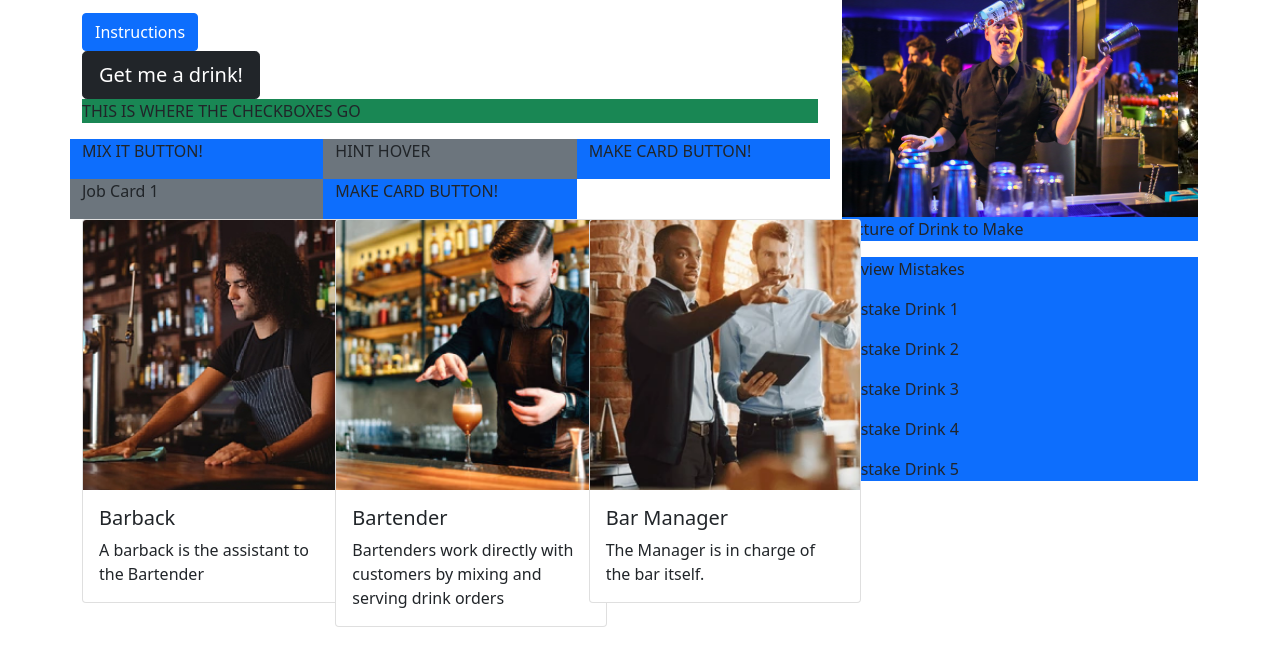
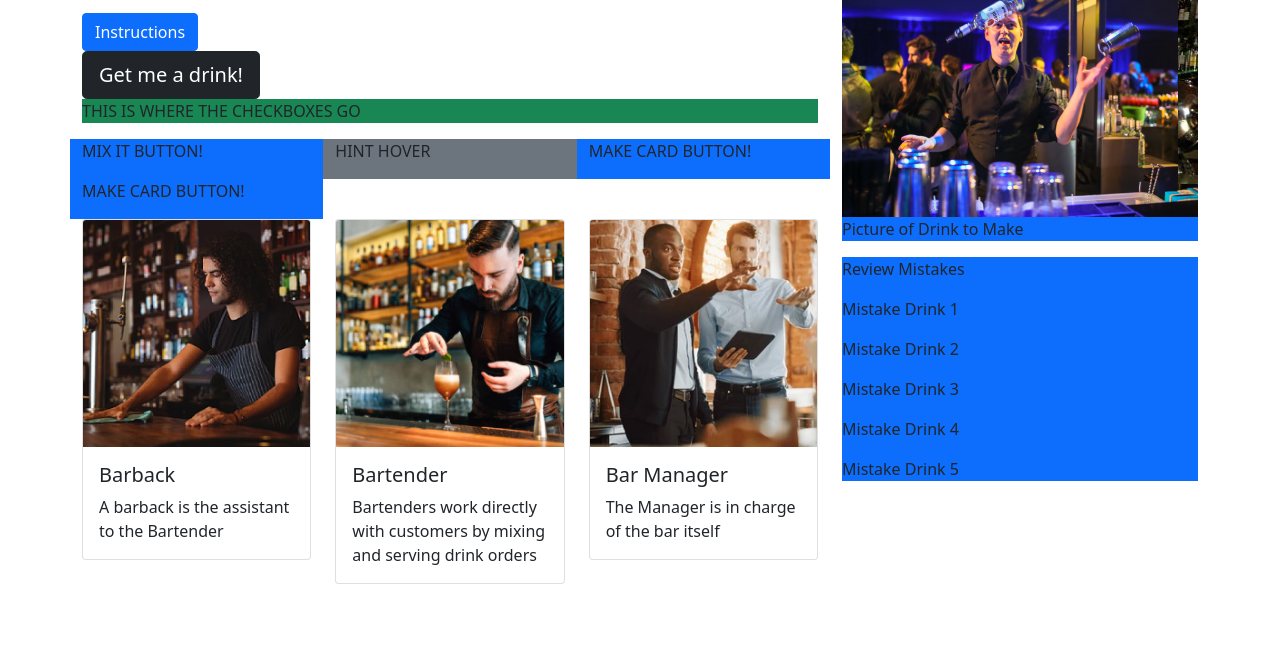
Before and after one commit to KDeLaria/bartending-school, a plain HTML site: page index.html in a window 1280 px wide. Shown: the part 83-748 px from the top of the page. Drawn offline with nearby package versions, Linux system fonts and the light colour scheme.

Commit message:
fixed the card not resizing correctly issue

```diff
--- a/assets/js/script.js
+++ b/assets/js/script.js
@@ -1,5 +1,4 @@
 // KD: Carousel script
-$('.carousel').carousel();
 
 // list of drink IDs
 const drinkList = [
--- a/index.html
+++ b/index.html
@@ -75,9 +75,7 @@
                </div>
             </div>
             <div class="row">
-               <div class="col-md-4 bg-secondary">
-                  <p>Job Card 1</p>
-               </div>
+
 
                     <div class="col-md-4 bg-primary">
                         <p>MAKE CARD BUTTON!</p>
@@ -85,8 +83,8 @@
                 </div>
                 <div class="row">
                     <div class="col-md-4">
-                        <div class="card" style="width: 17rem;">
-                            <img class="card-img-top" src="assets/images/job1.png" alt="Image of a bartender">
+                        <div class="card">
+                            <img class="card-img-top img-fluid" src="assets/images/job1.png" alt="Image of a bartender">
                             <div class="card-body">
                               <h5 class="card-title">Barback</h5>
                               <p class="card-text">A barback is the assistant to the Bartender</p>
@@ -95,7 +93,7 @@
                     </div>
 
                     <div class="col-md-4">
-                        <div class="card" style="width: 17rem;">
+                        <div class="card">
                             <img class="card-img-top" src="assets/images/job2.png" alt="Image of a bartender">
                             <div class="card-body">
                               <h5 class="card-title">Bartender</h5>
@@ -105,11 +103,11 @@
                     </div>
 
                     <div class="col-md-4">
-                        <div class="card" style="width: 17rem;">
+                        <div class="card">
                             <img class="card-img-top" src="assets/images/job3.png" alt="Image of a bartender">
                             <div class="card-body">
                               <h5 class="card-title">Bar Manager</h5>
-                              <p class="card-text">The Manager is in charge of the bar itself.</p>
+                              <p class="card-text">The Manager is in charge of the bar itself</p>
                             </div>
                     </div>
                 </div>
```
